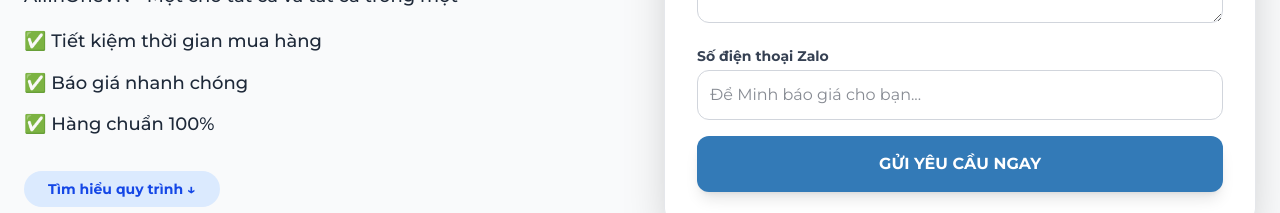
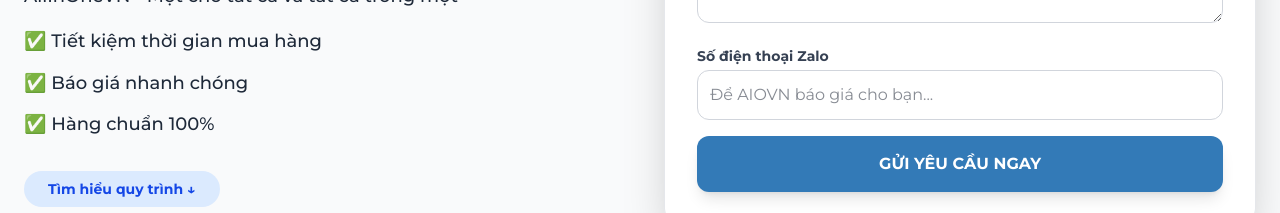
Before and after one commit to dotienminh6-svg/Cua-hang-cua-minh, a Next.js app: page / in a window 1280 px wide. Shown: the part 427-640 px from the top of the page. Built offline with nearby package versions, Linux system fonts and the light colour scheme.

Commit message:
sua thong tin

```diff
--- a/app/page.tsx
+++ b/app/page.tsx
@@ -102,7 +102,7 @@ export default function Home() {
                   </div>
                   <div>
                     <label className="block font-bold mb-1 text-gray-700 text-sm">Số điện thoại Zalo</label>
-                    <input name="phone" className="w-full border border-gray-300 p-3 rounded-xl outline-none focus:ring-2 focus:ring-blue-500" placeholder="Để Minh báo giá cho bạn..." required />
+                    <input name="phone" className="w-full border border-gray-300 p-3 rounded-xl outline-none focus:ring-2 focus:ring-blue-500" placeholder="Để AIOVN báo giá cho bạn..." required />
                   </div>
                   <button type="submit" className="w-full bg-[#337ab7] text-white p-4 font-bold uppercase rounded-xl hover:bg-blue-800 shadow-lg transform active:scale-95 transition-all">
                     {loading ? "Đang gửi đi..." : "Gửi yêu cầu ngay"}
@@ -141,7 +141,7 @@ export default function Home() {
             <h2 className="text-3xl font-black text-blue-900 mb-8 border-b pb-4">VỀ CHÚNG TÔI</h2>
             <div className="space-y-6 text-gray-700 leading-relaxed text-lg">
               <p>
-                <span className="font-bold text-blue-800 text-xl underline decoration-yellow-400">AllInOneVN</span> không chỉ đơn thuần là một dịch vụ mua hộ. Chúng tôi muốn chỉ cần ở nhà và bùm, bạn sẽ có được những thứ bạn cần với chi phí tối ưu.
+                <span className="font-bold text-blue-800 text-xl underline decoration-yellow-400">AllInOneVN</span> không chỉ đơn thuần là một dịch vụ mua hộ. Chúng tôi muốn chỉ cần ở nhà hoặc bất kỳ đâu, bạn cũng sẽ có được những thứ bạn cần với chi phí tối ưu.
               </p>
               <div className="grid md:grid-cols-2 gap-6 pt-6">
                  <div className="p-6 bg-gray-50 rounded-2xl border-l-4 border-blue-500">
@@ -150,7 +150,7 @@ export default function Home() {
                  </div>
                  <div className="p-6 bg-gray-50 rounded-2xl border-l-4 border-green-500">
                     <h5 className="font-bold text-green-700 mb-2">Giá trị</h5>
-                    <p className="text-sm">Minh bạch trong báo giá, tận tâm trong hỗ trợ và hài lòng trong sử dụng.</p>
+                    <p className="text-sm">Minh bạch trong báo giá, tận tâm trong hỗ trợ, hết mình trong tư vấn và hài lòng trong sử dụng.</p>
                  </div>
               </div>
             </div>
@@ -216,7 +216,7 @@ export default function Home() {
                        onClick={() => setActiveTab('home')}
                        className="mt-auto w-full py-3 bg-blue-600 text-white rounded-xl font-bold hover:bg-blue-700 transition-colors shadow-lg shadow-blue-200"
                      >
-                       Nhận báo giá ngay
+                       Nhận thông tin tư vấn
                      </button>
                    </div>
                 </div>
```
